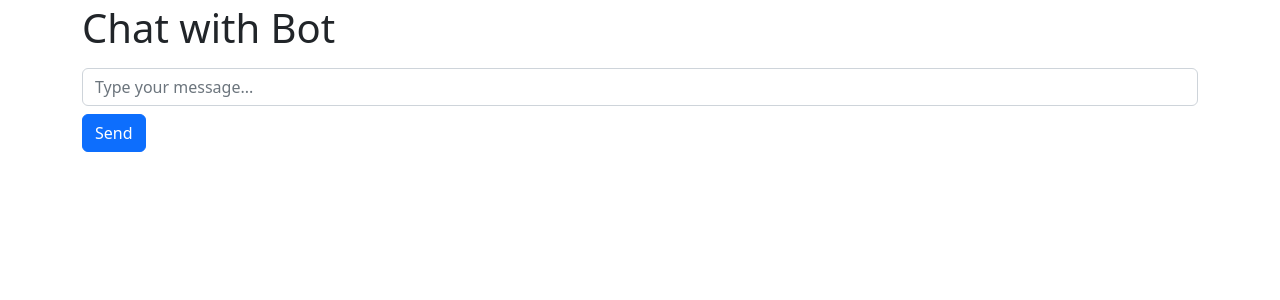
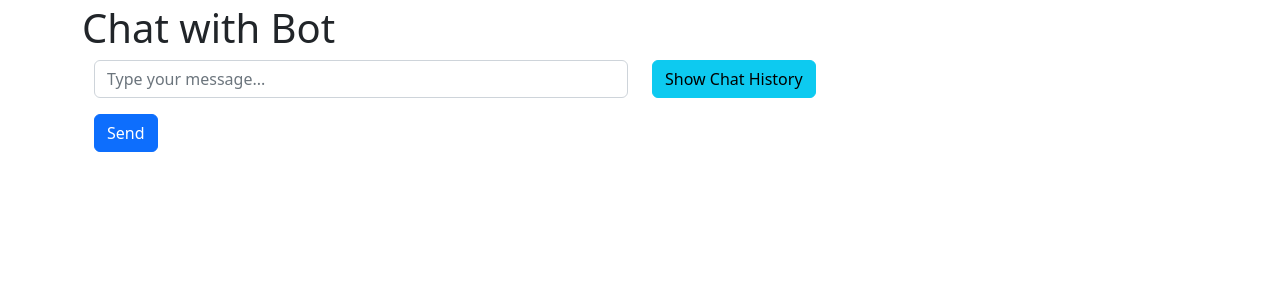
Before and after one commit to pymeister/groupFourChatbot, a Django app: page / in a window 1280 px wide. Shown: the part 56-356 px from the top of the page. Run offline with Django 5.2, Linux system fonts and the light colour scheme; the visitor is signed in with stand-in values (Sample User, id 1); data that the repository does not hold is empty; parts of the project's set-up code (start-up, migrations or seed data) failed here and were passed over; some libraries are stand-ins or nearby versions.

Commit message:
Updated chat.html added deletable chat history hidden with BS offcanvas

```diff
--- a/chatbot/app/urls.py
+++ b/chatbot/app/urls.py
@@ -1,5 +1,6 @@
 from django.urls import path
 
+from .views import ChatMessageDeleteView
 from .views import ChatView
 
 # Define the app name for URL namespacing
@@ -9,6 +10,13 @@ app_name = "app"
 urlpatterns = [
     # Define the URL pattern for the chat view
     # This will route the root URL ("") to the ChatView.
-    # When accessed, it will use the ChatView to handle the request.
     path("", ChatView.as_view(), name="chat"),
+    # Define the URL pattern for deleting a chat message
+    # This will route to ChatMessageDeleteView
+    # and require a primary key (pk) for the message to delete.
+    path(
+        "chat/delete/<int:pk>/",
+        ChatMessageDeleteView.as_view(),
+        name="delete_message",
+    ),
 ]
--- a/chatbot/app/views.py
+++ b/chatbot/app/views.py
@@ -2,7 +2,9 @@ import google.generativeai as ai
 from django.conf import settings
 from django.http import JsonResponse
 from django.shortcuts import render
+from django.urls import reverse_lazy
 from django.views import View
+from django.views.generic.edit import DeleteView
 from requests.exceptions import RequestException
 
 from .models import ChatMessage
@@ -21,51 +23,24 @@ chat = model.start_chat()
 class ChatView(View):
     """
     ChatView handles HTTP GET and POST requests for the chat functionality.
-
-    - GET request: Renders the chat interface (HTML page).
-    - POST request: Handles user messages, sends them to the Generative AI
-    model, saves the conversation to the database,
-    and returns the bot's response.
-
-    Methods:
-        get: Renders the chat interface.
-        post: Handles user input, gets the bot's response, saves the message,
-        and returns the response in JSON format.
-        get_bot_response: Sends the user message to the AI model
-        and returns the response.
     """
 
     def get(self, request):
         """
         Handles GET requests.
-
-        Renders the chat interface (HTML page) for the user to interact
-        with the chatbot.
-
-        Args:
-            request (HttpRequest): The incoming GET request.
-
-        Returns:
-            HttpResponse: The rendered HTML page with the chat interface.
+        Renders the chat interface (HTML page) and displays chat history.
         """
         # Retrieve all chat messages from the database
         messages = ChatMessage.objects.all()
-        # This renders the chat interface
+
+        # Render the chat interface and pass the messages to the template
         return render(request, "pages/chat.html", {"messages": messages})
 
     def post(self, request):
         """
         Handles POST requests.
-
         Receives a message from the user, sends it to the bot,
         and stores the conversation in the database.
-
-        Args:
-            request (HttpRequest): The incoming POST request
-            containing the user message.
-
-        Returns:
-            JsonResponse: The response from the bot returned as JSON.
         """
         # Get the user's message from the POST request
         user_message = request.POST.get("message")
@@ -82,20 +57,22 @@ class ChatView(View):
     def get_bot_response(self, message):
         """
         Sends a message to the Generative AI model and gets the bot's response.
-
-        Args:
-            message (str): The user's message to be sent to the bot.
-
-        Returns:
-            str: The bot's response text.
         """
         try:
             # Send the user's message to the bot and get the response
             response = chat.send_message(message)
         except RequestException:
-            # Handle potential API errors
-            # (e.g., network issues, service downtime)
+            # Handle potential API errors (e.g., network issues, service downtime)
             return "There was an error processing your message. Please try again later."
         else:
-            # Return the bot's response text
             return response.text
+
+
+class ChatMessageDeleteView(DeleteView):
+    """
+    View for deleting a chat message.
+    """
+
+    model = ChatMessage
+    template_name = "pages/delete_chat_message.html"
+    success_url = reverse_lazy("app:chat")  # Redirect back to chat page after deletion
--- a/chatbot/static/css/project.css
+++ b/chatbot/static/css/project.css
@@ -11,3 +11,7 @@
   background-color: #f2dede;
   border-color: #eed3d7;
 }
+
+.custom-max-height {
+    max-height: 400px;
+}
--- a/chatbot/templates/base.html
+++ b/chatbot/templates/base.html
@@ -89,20 +89,8 @@
         </nav>
       </div>
       <div class="container">
-        {% if messages %}
-          {% for message in messages %}
-            <div class="alert alert-dismissible {% if message.tags %}alert-{{ message.tags }}{% endif %}">
-              {{ message }}
-              <button type="button"
-                      class="btn-close"
-                      data-bs-dismiss="alert"
-                      aria-label="Close"></button>
-            </div>
-          {% endfor %}
-        {% endif %}
         {% block main %}
           {% block content %}
-            <p>Use this document as a way to quick start any new project.</p>
           {% endblock content %}
         {% endblock main %}
       </div>
--- a/chatbot/templates/pages/chat.html
+++ b/chatbot/templates/pages/chat.html
@@ -8,38 +8,98 @@
 {% block content %}
   {% if user.is_authenticated %}
     <h1>Chat with Bot</h1>
+    <div class="container">
+      <div class="row">
+        <!-- Chat Input and Send Button on the left -->
+        <div class="col-md-12 col-lg-6">
           <div id="chat-box">
+            <div id="messages"></div>
+            <!-- Current chat history will appear here -->
+          </div>
+          <!-- Chat form -->
           <form id="chat-form" method="post">
             {% csrf_token %}
-        <div id="messages" class="mb-3">
-          {% for message in messages %}
-            <div>
-              <strong>User:</strong> {{ message.user_message|linebreaks }}
-            </div>
-            <div>
-              <strong>Bot:</strong> {{ message.bot_response|linebreaks }}
-            </div>
-          {% endfor %}
-        </div>
+            <div class="mb-3">
               <input type="text"
                      id="user-input"
                      name="message"
-               class="form-control mb-2"
+                     class="form-control"
                      placeholder="Type your message..."
                      required />
+            </div>
             <button type="button" id="send-button" class="btn btn-primary">Send</button>
           </form>
         </div>
+        <!-- Button to trigger offcanvas (Chat History) -->
+        <div class="col-md-6">
+          <button class="btn btn-info"
+                  data-bs-toggle="offcanvas"
+                  href="#history-offcanvas"
+                  role="button"
+                  aria-controls="history-offcanvas">Show Chat History</button>
+        </div>
+      </div>
+    </div>
+    <!-- Offcanvas for Chat History -->
+    <div class="offcanvas offcanvas-end"
+         tabindex="-1"
+         id="history-offcanvas"
+         aria-labelledby="history-offcanvasLabel">
+      <div class="offcanvas-header">
+        <h5 class="offcanvas-title" id="history-offcanvasLabel">Chat History</h5>
+        <button type="button"
+                class="btn-close text-reset"
+                data-bs-dismiss="offcanvas"
+                aria-label="Close"></button>
+      </div>
+      <div class="offcanvas-body">
+        <table class="table table-striped">
+          <thead>
+            <tr>
+              <th>#</th>
+              <th>User Message</th>
+              <th>Bot Response</th>
+              <th>Actions</th>
+            </tr>
+          </thead>
+          <tbody id="history-messages">
+            {% for message in messages %}
+              <tr data-message-id="{{ message.id }}">
+                <td>{{ forloop.counter }}</td>
+                <!-- Truncate long messages -->
+                <td>{{ message.user_message|truncatechars:50 }}</td>
+                <td>{{ message.bot_response|truncatechars:50 }}</td>
+                <td>
+                  <!-- Delete button links directly to the delete view -->
+                  <a href="{% url 'app:delete_message' message.pk %}"
+                     class="btn btn-sm btn-danger">Delete</a>
+                </td>
+              </tr>
+            {% endfor %}
+          </tbody>
+        </table>
+      </div>
+    </div>
   {% else %}
     <p>
-      You need to be signed in to chat with the bot. <a href="{% url 'account_login' %}">Log in here</a>.
+      You need to be signed in to chat with the bot.
+      <a href="{% url 'account_login' %}">Log in here</a>.
     </p>
   {% endif %}
 {% endblock content %}
 {% block inline_javascript %}
   {% if user.is_authenticated %}
-    <script>
+    <script type="text/javascript">
       $(document).ready(function() {
+        // Function to move old messages to the history panel
+        function moveToHistory() {
+          // Move the current messages to history
+          $('#history-messages').append($('#messages').html());
+
+          // Clear the current messages container
+          $('#messages').empty();
+        }
+
         $('#send-button').click(function() {
           var message = $('#user-input').val();
 
@@ -47,7 +107,10 @@
             return;
           }
 
-          // Append user's message
+          // Move older messages to history
+          moveToHistory();
+
+          // Append user's message to current chat box
           $('#messages').append('<div><strong>User:</strong> ' + message + '</div>');
 
           // Send the message via POST request
@@ -58,7 +121,7 @@
             // Replace newlines in bot's response with <br /> tags
             var botResponse = data.response.replace(/\n/g, '<br />');
 
-            // Append bot's response with line breaks
+            // Append bot's response to current chat box
             $('#messages').append('<div><strong>Bot:</strong> ' + botResponse + '</div>');
             $('#user-input').val(''); // Clear input field
           }).fail(function() {
--- a/chatbot/templates/pages/home.html
+++ /dev/null
@@ -1 +0,0 @@
-{% extends "base.html" %}
```
Also changed, not shown: chatbot/templates/pages/delete_chat_message.html (added, +25 -0 lines). Lines whose indentation alone changed are shown as unchanged.
